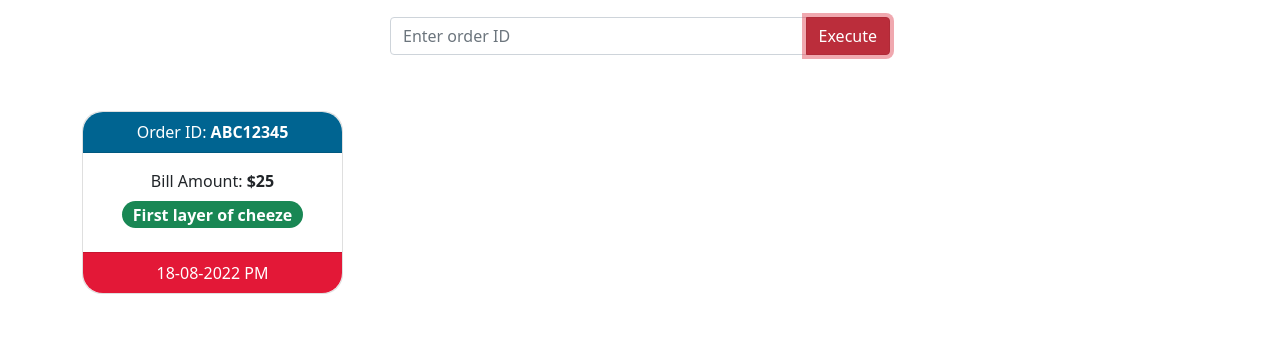
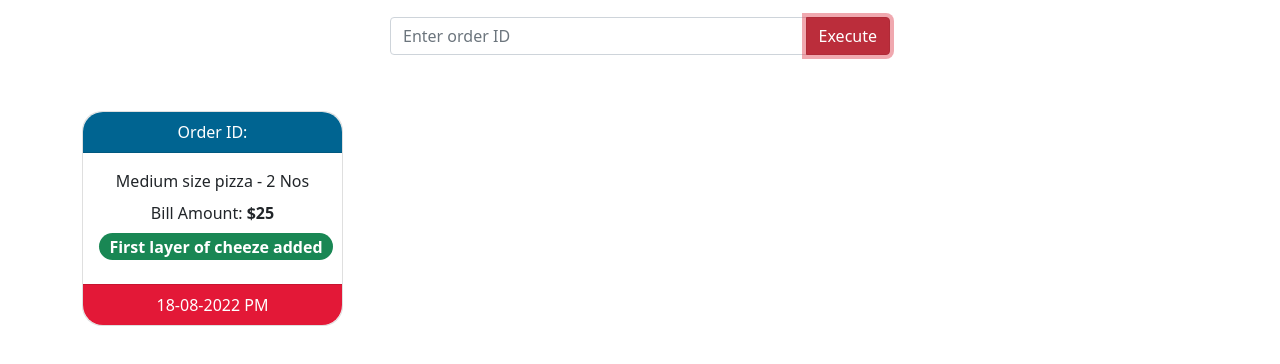
Before and after one commit to ShanmukhSaiMadhu/AccioJob-module-6, a plain HTML site: page Project-Session/OrderStatusManagementV2/index.html in a window 1280 px wide. Both pictures are taken after a click on the button "Execute". Shown: the part 104-468 px from the top of the page. Drawn offline with nearby package versions, Linux system fonts and the light colour scheme.

Commit message:
Order Status Management V2: Create order cards dynamically using JS

```diff
--- a/Project-Session/OrderStatusManagementV2/index.html
+++ b/Project-Session/OrderStatusManagementV2/index.html
@@ -12,27 +12,28 @@
     <div class="container">
         <h2 class="display-1 main-title text-center">Domino's pizza</h2>
 
-        <div class="input-group mb-3 order-id-input">
+        <div class="input-group mb-3 order-id-input-wrapper">
             <input type="text" class="form-control" placeholder="Enter order ID" aria-describedby="button-addon2" id="order-id-input">
-            <button class="btn btn-danger" type="button" id="button-addon2">Execute</button>
+            <button class="btn btn-danger" type="button" id="button-addon2" onclick="executeOrder()">Execute</button>
         </div>
 
-        <div class="row">
-            <div class="col-md-3 order-status-card">
+        <div class="row" id="order-cards-wrapper">
+            <!-- <div class="col-md-3 order-status-card">
                 <div class="card text-center">
                     <div class="card-header">
                       Order ID: <b>ABC12345</b>
                     </div>
                     <div class="card-body">
+                      <p class="card-text">Medium size pizza - 2 No's</p>
                       <p class="card-text">Bill Amount: <b>$25</b></p>
                       <p class="card-text"><span class="badge bg-success rounded-pill">First layer of cheeze</span></p>
-                      <!-- <a href="#" class="btn btn-sm btn-danger">Cancel</a> -->
+                      <a href="#" class="btn btn-sm btn-danger">Cancel</a>
                     </div>
                     <div class="card-footer">
                       18-08-2022 PM
                     </div>
                   </div>
-            </div>
+            </div> -->
         </div>
     </div>
 
--- a/Project-Session/OrderStatusManagementV2/script.js
+++ b/Project-Session/OrderStatusManagementV2/script.js
@@ -0,0 +1,40 @@
+const executeOrder = () => {
+    let orderId = document.getElementById('order-id-input').value
+    document.getElementById('order-id-input').value = ''
+
+    let orderCardsWrapper = document.getElementById('order-cards-wrapper')
+
+    let colDiv = document.createElement('div')
+    let cardDiv = document.createElement('div')
+    let cardHeader = document.createElement('div')
+    let cardBody = document.createElement('div')
+    let cardText1 = document.createElement('p')
+    let cardText2 = document.createElement('p')
+    let cardText3 = document.createElement('p')
+    let statusBadge = document.createElement('span')
+    let cardFooter = document.createElement('div')
+
+    colDiv.classList = 'col-md-3 order-status-card'
+    cardDiv.classList = 'card text-center'
+    cardHeader.classList = 'card-header'
+    cardBody.classList = 'card-body'
+    cardText1.classList = 'card-text'
+    cardText2.classList = 'card-text'
+    cardText3.classList = 'card-text'
+    statusBadge.classList = 'badge bg-success rounded-pill'
+    cardFooter.classList = 'card-footer'
+
+    cardHeader.innerHTML = `Order ID: <b>${orderId}</b>`
+    cardText1.innerText = 'Medium size pizza - 2 Nos'
+    cardText2.innerHTML = `Bill Amount: <b>$25</b>`
+    statusBadge.innerText = 'First layer of cheeze added'
+    cardFooter.innerText = '18-08-2022 PM'
+
+
+    orderCardsWrapper.appendChild(colDiv)
+    colDiv.appendChild(cardDiv)
+    cardDiv.append(cardHeader, cardBody)
+    cardBody.append(cardText1, cardText2, cardText3)
+    cardText3.appendChild(statusBadge)
+    cardDiv.appendChild(cardFooter)
+}
--- a/Project-Session/OrderStatusManagementV2/style.css
+++ b/Project-Session/OrderStatusManagementV2/style.css
@@ -13,7 +13,7 @@ html, body {
     font-weight: 600;
 }
 
-.order-id-input {
+.order-id-input-wrapper {
     width: 500px;
     margin: 25px auto;
 }
```
